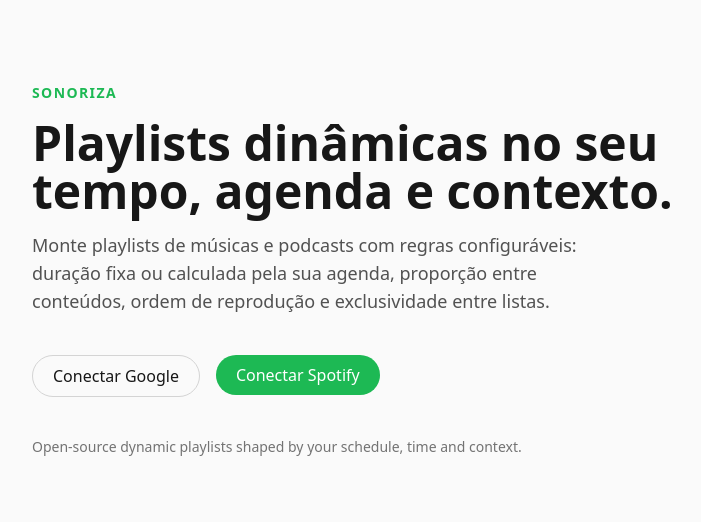
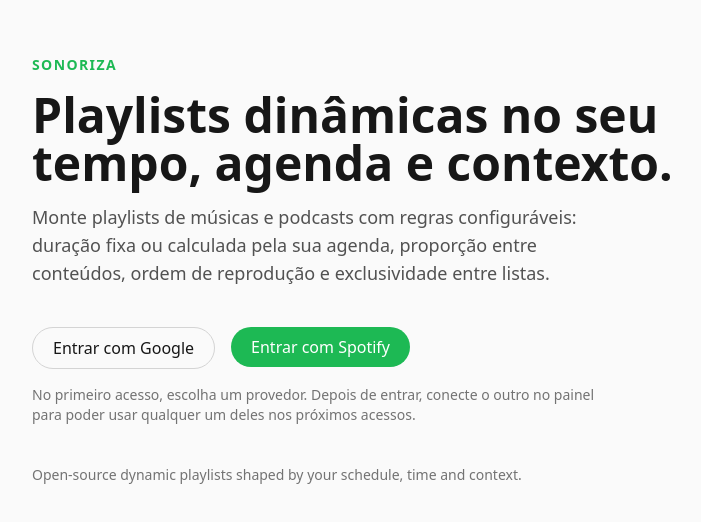
Before and after one commit to marksborn/sonoriza, a Next.js app: page / in a window 1280 px wide. Shown: the part 130-652 px from the top of the page, without its empty margins (248-949 px from the left). Built offline with nearby package versions, Linux system fonts and the light colour scheme; no server answers.

Commit message:
feat: distinguish sign-in from provider connection

```diff
--- a/src/app/page.tsx
+++ b/src/app/page.tsx
@@ -5,12 +5,12 @@ import { auth, signIn } from "@/lib/auth";
 export default async function HomePage() {
   const session = await auth();
 
-  async function connectSpotify() {
+  async function signInWithSpotify() {
     "use server";
     await signIn("spotify", { redirectTo: "/dashboard" });
   }
 
-  async function connectGoogle() {
+  async function signInWithGoogle() {
     "use server";
     await signIn("google", { redirectTo: "/dashboard" });
   }
@@ -32,7 +32,7 @@ export default async function HomePage() {
       </header>
 
       {session?.user ? (
-        <div className="flex items-center gap-4">
+        <div className="flex flex-wrap items-center gap-4">
           <span className="text-neutral-600 dark:text-neutral-400">
             Conectado como {session.user.email ?? session.user.name}.
           </span>
@@ -44,24 +44,31 @@ export default async function HomePage() {
           </Link>
         </div>
       ) : (
+        <section className="space-y-4">
           <div className="flex flex-wrap gap-4">
-          <form action={connectGoogle}>
+            <form action={signInWithGoogle}>
               <button
                 type="submit"
                 className="rounded-full border border-neutral-300 px-5 py-2 font-medium hover:bg-neutral-100 dark:border-neutral-700 dark:hover:bg-neutral-900"
               >
-              Conectar Google
+                Entrar com Google
               </button>
             </form>
-          <form action={connectSpotify}>
+            <form action={signInWithSpotify}>
               <button
                 type="submit"
                 className="rounded-full bg-brand px-5 py-2 font-medium text-white hover:bg-brand-dark"
               >
-              Conectar Spotify
+                Entrar com Spotify
               </button>
             </form>
           </div>
+          <p className="max-w-xl text-sm text-neutral-500">
+            No primeiro acesso, escolha um provedor. Depois de entrar, conecte o
+            outro no painel para poder usar qualquer um deles nos próximos
+            acessos.
+          </p>
+        </section>
       )}
 
       <footer className="text-sm text-neutral-500">
```
Lines whose indentation alone changed are shown as unchanged.
